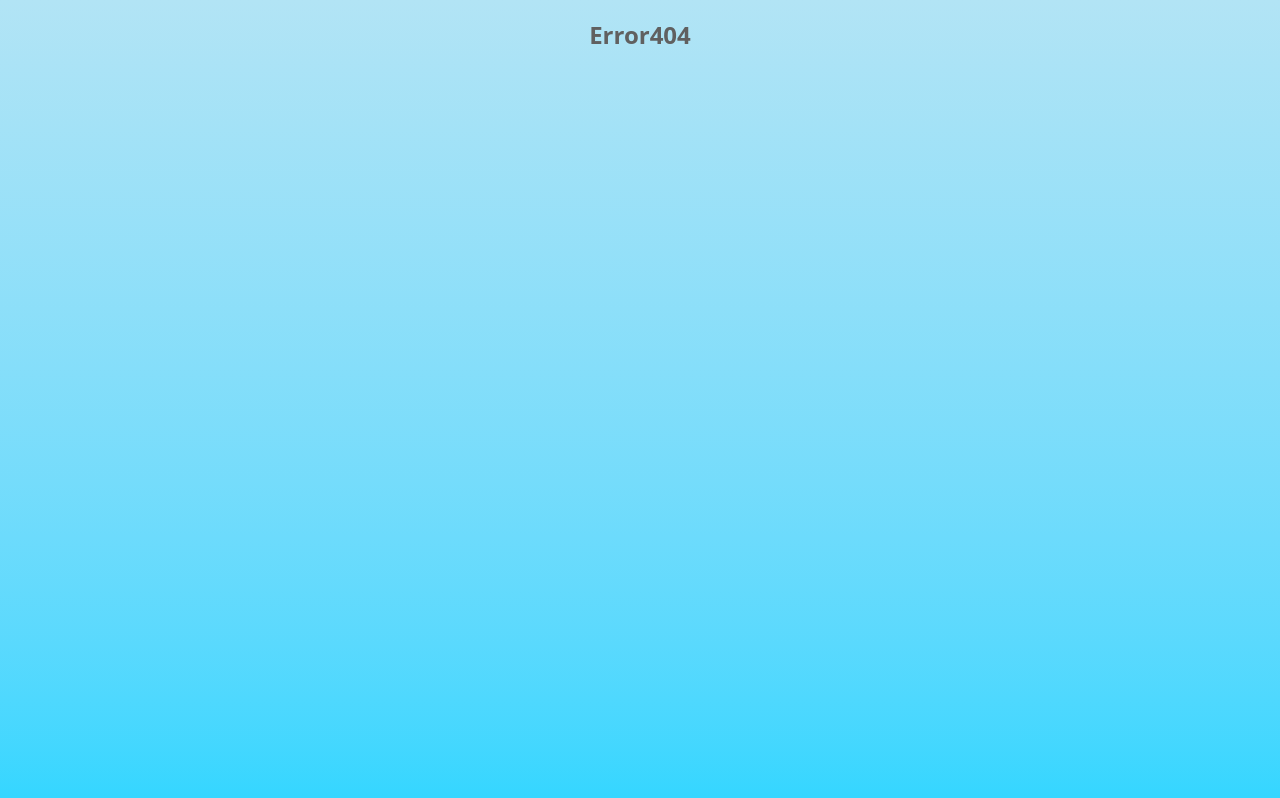
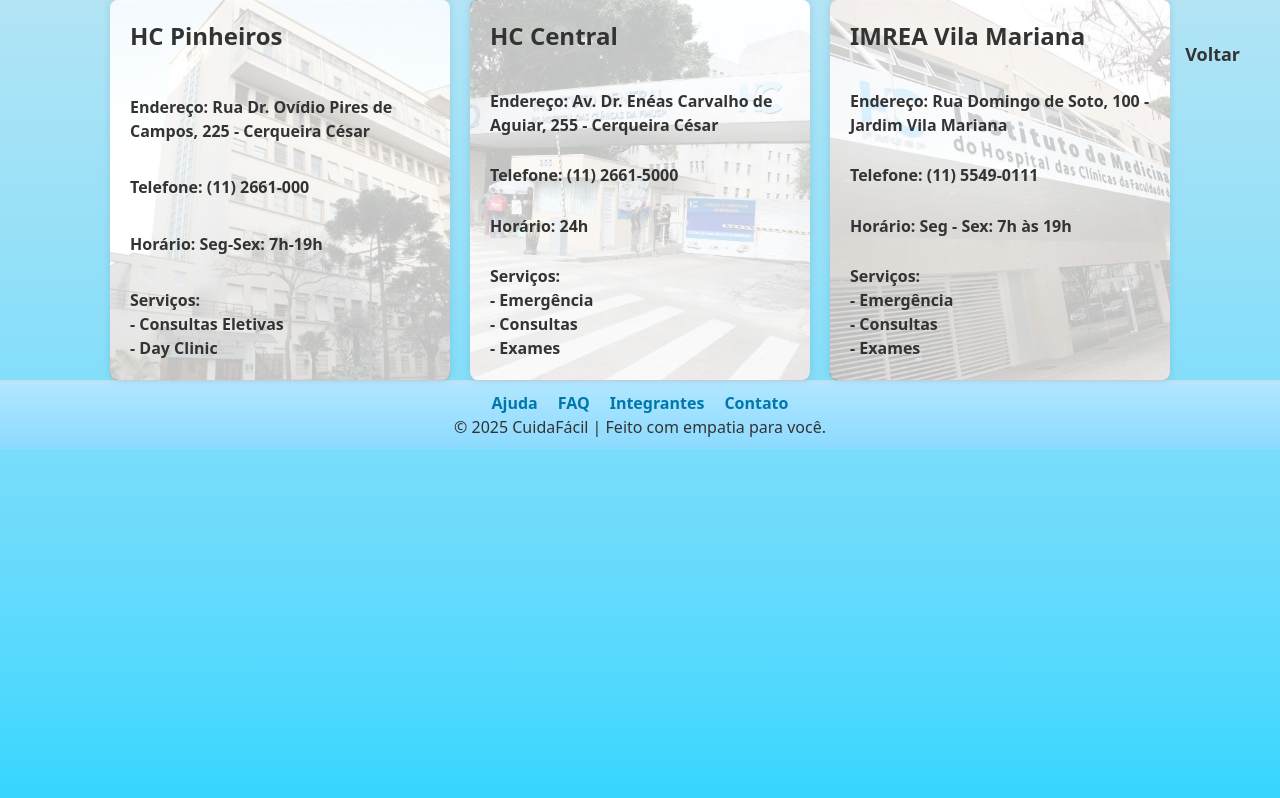
Before and after one commit to Gdev3356/Cuida-Facil-Sprint-3, a React (Vite) app in the folder Cuida-Facil/: page /unidades in a window 1280 px wide. Before the commit this address had no page. Built offline with nearby package versions, Linux system fonts and the light colour scheme.

Commit message:
Página de Unidades concluída (requer pequenas mudanças)

```diff
--- a/Cuida-Facil/src/App.tsx
+++ b/Cuida-Facil/src/App.tsx
@@ -1,5 +1,4 @@
 import { Outlet } from "react-router-dom";
-import Cabecalho from "./components/Cabecalho/Cabecalho";
 import Rodape from "./components/Rodape/Rodape";
 
 export default function App(){
--- /dev/null
+++ b/Cuida-Facil/src/components/Cards/CardsUnidades.tsx
@@ -0,0 +1,70 @@
+export default function CardsUnidades() {
+    const cardsData = [
+        {
+            cssClass: 'card-pinheiros',
+            titulo: 'HC Pinheiros',
+            endereco: 'Rua Dr. Ovídio Pires de Campos, 225 - Cerqueira César',
+            telefone: '(11) 2661-000',
+            horario: 'Seg-Sex: 7h-19h',
+            servicos: [
+                '- Consultas Eletivas',
+                '- Day Clinic'
+            ]
+        },
+        {
+            cssClass: 'card-central',
+            titulo: 'HC Central',
+            endereco: 'Av. Dr. Enéas Carvalho de Aguiar, 255 - Cerqueira César',
+            telefone: '(11) 2661-5000',
+            horario: '24h',
+            servicos: [
+                '- Emergência',
+                '- Consultas',
+                '- Exames'
+            ]
+        },
+        {
+            cssClass: 'card-vila-mariana',
+             titulo: 'IMREA Vila Mariana',
+            endereco: 'Rua Domingo de Soto, 100 - Jardim Vila Mariana',
+            telefone: '(11) 5549-0111',
+            horario: 'Seg - Sex: 7h às 19h',
+            servicos: [
+                '- Emergência',
+                '- Consultas',
+                '- Exames'
+            ]
+        }
+    ];
+
+    return (
+        <>
+            {cardsData.map((card, index) => (
+                <div
+                    key={index}
+                    className={`card-especialidades-medicas ${card.cssClass}`}
+                >
+                    <div className="card-link">
+                        <h2>{card.titulo}</h2>
+
+                        {/* **Renderização Condicional e Mapeamento** */}
+                        {card.endereco && <p><strong>Endereço:</strong> {card.endereco}</p>}
+                        {card.telefone && <p><strong>Telefone:</strong> {card.telefone}</p>}
+                        {card.horario && <p><strong>Horário:</strong> {card.horario}</p>}
+
+                        {card.servicos && card.servicos.length > 0 && (
+                            <p>
+                                <strong>Serviços:</strong>
+                                <ul>
+                                    {card.servicos.map((servico, i) => (
+                                        <li key={i}>{servico}</li>
+                                    ))}
+                                </ul>
+                            </p>
+                        )}
+                    </div>
+                </div>
+            ))}
+        </>
+    );
+}
--- a/Cuida-Facil/src/main.tsx
+++ b/Cuida-Facil/src/main.tsx
@@ -7,11 +7,13 @@ import { createBrowserRouter, RouterProvider } from 'react-router-dom';
 import Home from './routes/Home/index.tsx';
 import Especialidades from './routes/Especialidades/index.tsx';
 import Error from './routes/Error/index.tsx';
+import Unidades from './routes/Unidades/index.tsx';
 
 const router = createBrowserRouter([
   {path:"/",element:<App/>,errorElement:<Error/>,children:[
     {path:"/",element:<Home/>},
     {path:"/especialidades",element:<Especialidades/>},
+     {path:"/unidades",element:<Unidades/>},
   ]}
 ]);
 
--- /dev/null
+++ b/Cuida-Facil/src/routes/Unidades/index.tsx
@@ -0,0 +1,11 @@
+import CardsUnidades from "../../components/Cards/CardsUnidades";
+import Voltar from "../../components/Voltar/Voltar";
+
+export default function Unidades(){
+    return(
+        <main className="cards">
+            <Voltar/>
+            <CardsUnidades/>
+        </main>
+    );
+}
```
